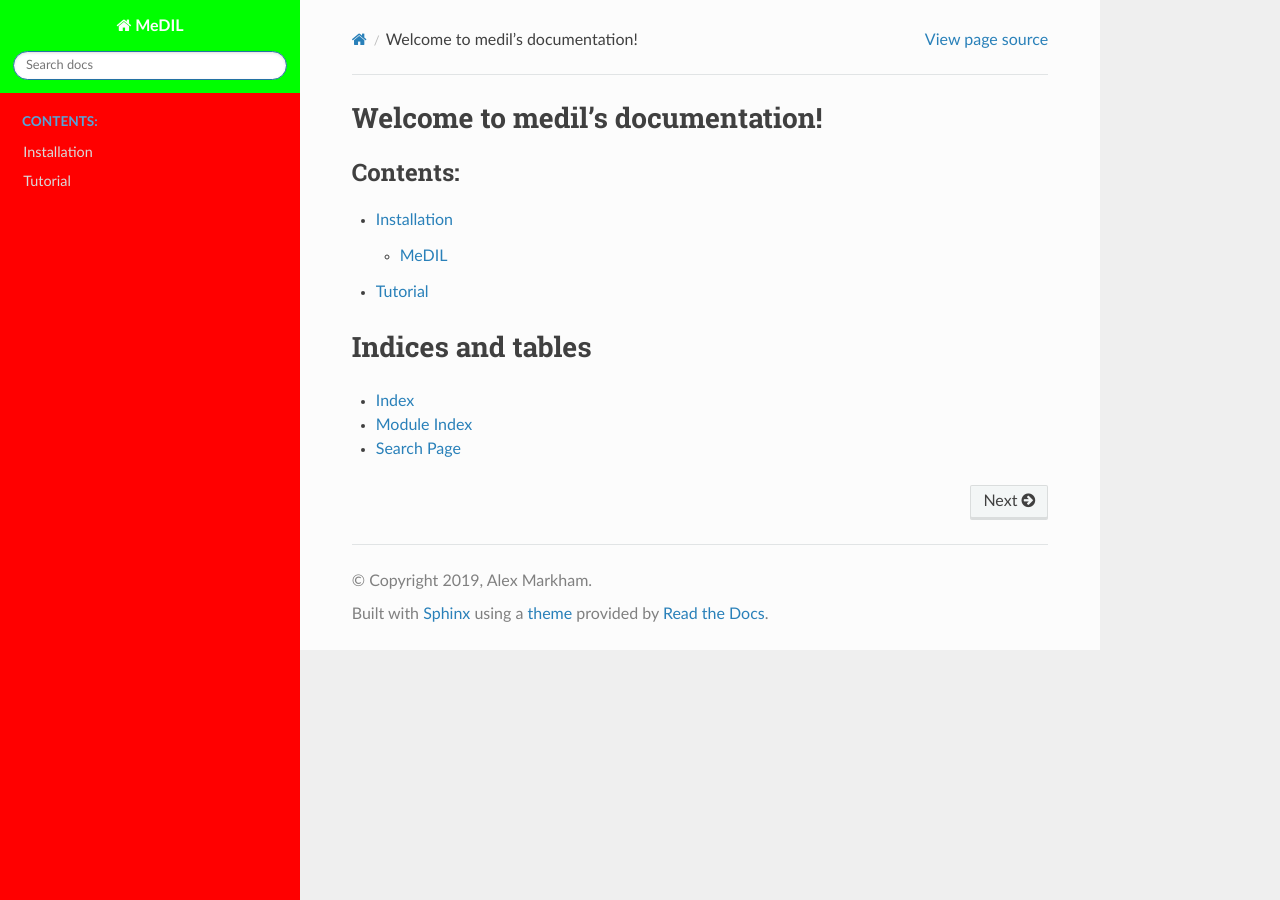
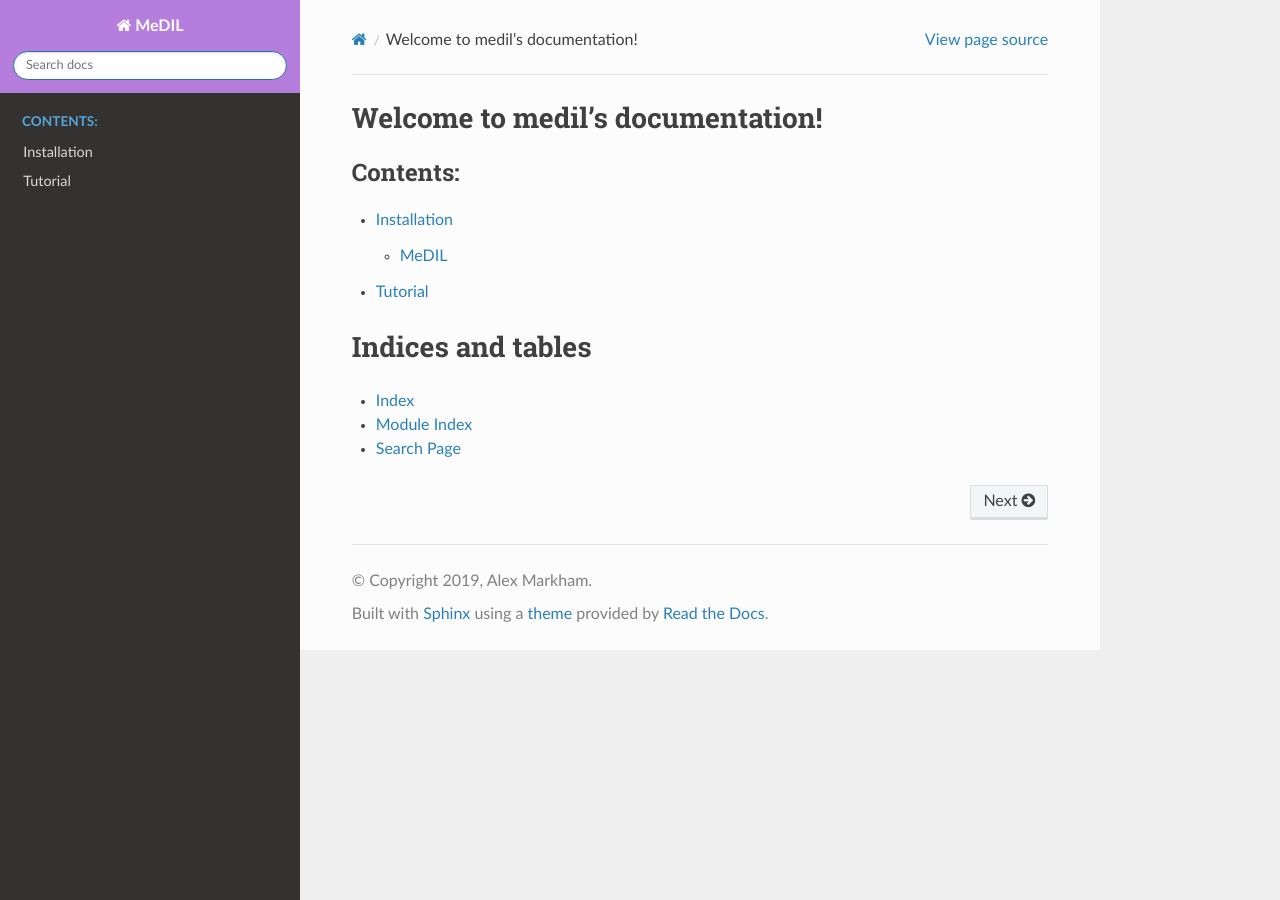
Before and after one commit to Alex-Markham/medil, a Sphinx documentation site: the page built from docs/index.rst, in a window 1280 px wide. Built offline with Sphinx 7.4.7 and the Read the Docs theme 2.0.0, drawn with Linux system fonts in a browser that asks for light colours; pages that are not in the unit, such as notebooks, are missing from menus.

Commit message:
purple topbar

```diff
--- a/docs/_templates/layout.html
+++ b/docs/_templates/layout.html
@@ -4,11 +4,7 @@
   <style>
     /* Sidebar header (and topbar for mobile) */
     .wy-side-nav-search, .wy-nav-top {
-      background: #00ff00;
-    }
-    /* Sidebar */
-    .wy-nav-side {
-      background: #ff0000;
+      background: #b57edc;
     }
   </style>
 {% endblock %}
```
